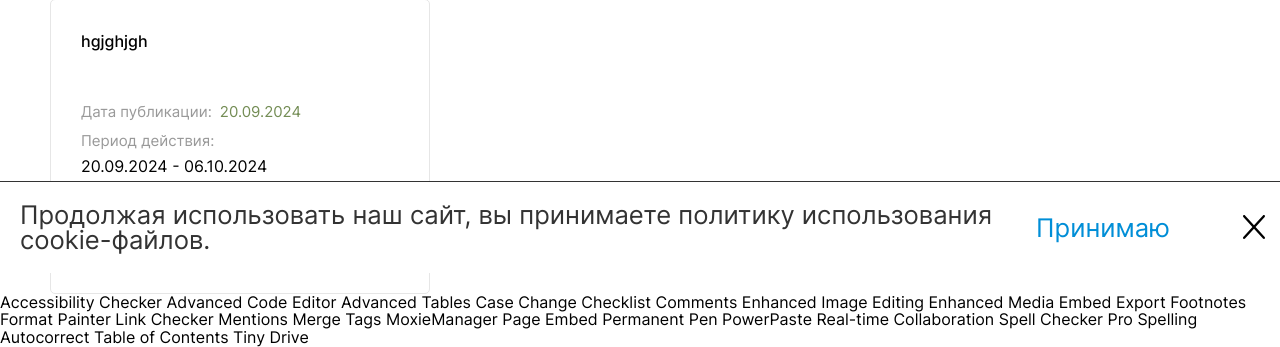
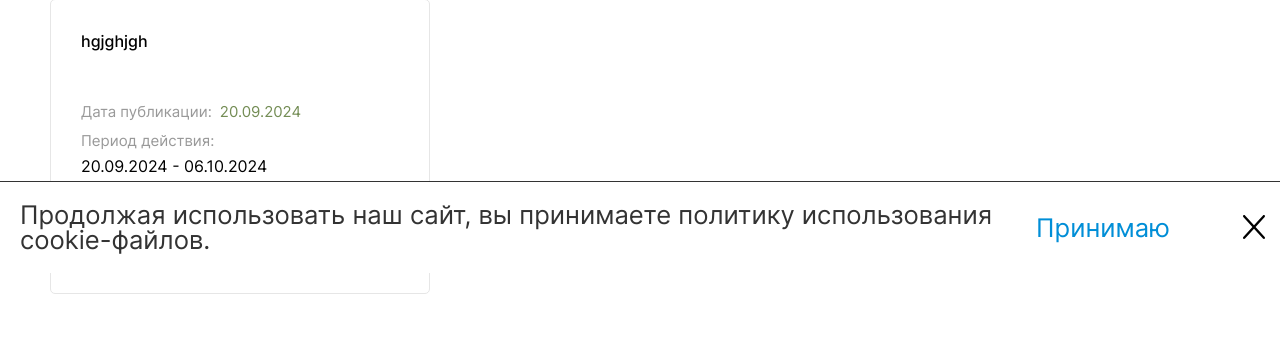
Before and after one commit to ALEXX4891/siberia-php, a PHP site: page /control/pages/akcii/index.php in a window 1280 px wide. Shown: the part 527-874 px from the top of the page. After the commit the page ends 821 px from the top, so only its background shows below. Run offline with PHP 8.4, Linux system fonts and the light colour scheme; a user stored in the database is signed in; data comes from the database, SQL or seed files in the repository; data that the repository does not hold is empty; some libraries are stand-ins or nearby versions.

Commit message:
удалит лишнее

```diff
--- a/includes/footer.php
+++ b/includes/footer.php
@@ -308,27 +308,3 @@ include '' . $_SERVER["DOCUMENT_ROOT"] . '/includes/popup.php';
 		});
 	}
 </script>
-
-Accessibility Checker
-Advanced Code Editor
-Advanced Tables
-Case Change
-Checklist
-Comments
-Enhanced Image Editing
-Enhanced Media Embed
-Export
-Footnotes
-Format Painter
-Link Checker
-Mentions
-Merge Tags
-MoxieManager
-Page Embed
-Permanent Pen
-PowerPaste
-Real-time Collaboration
-Spell Checker Pro
-Spelling Autocorrect
-Table of Contents
-Tiny Drive
```
